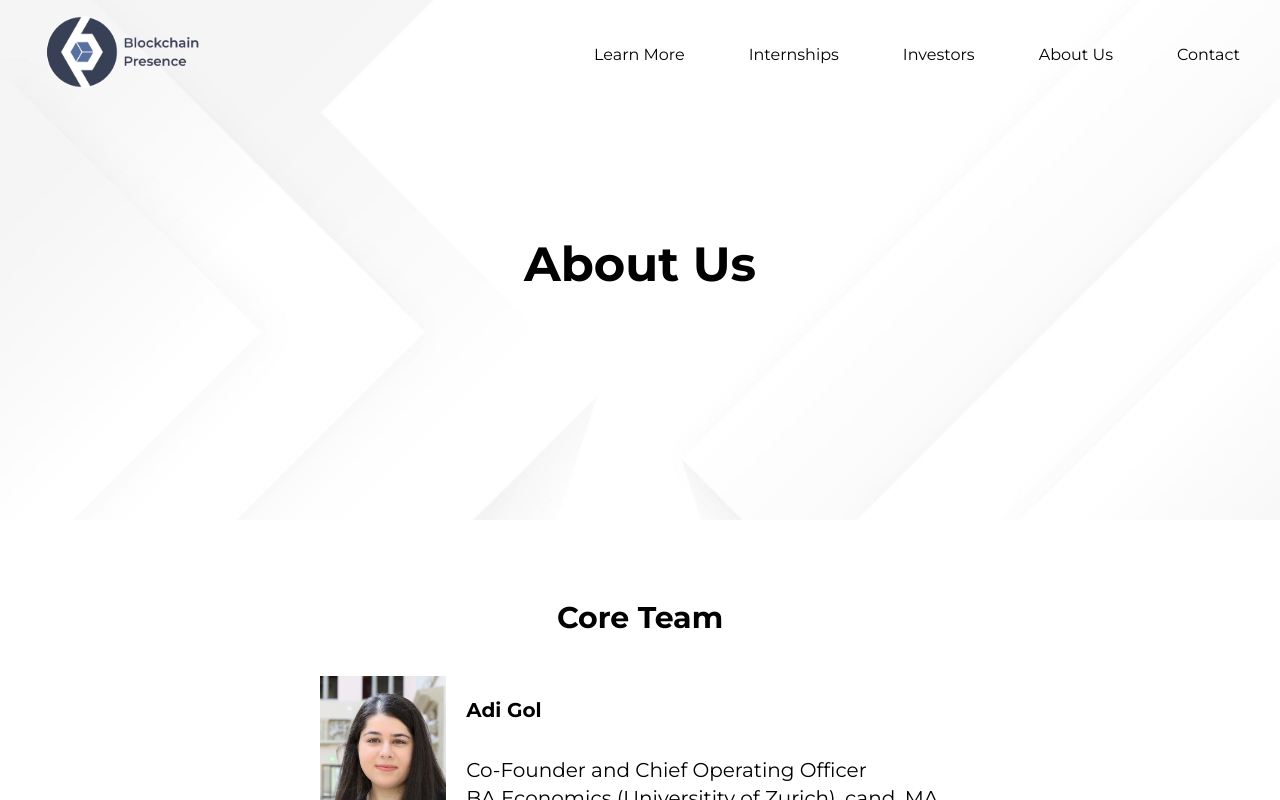
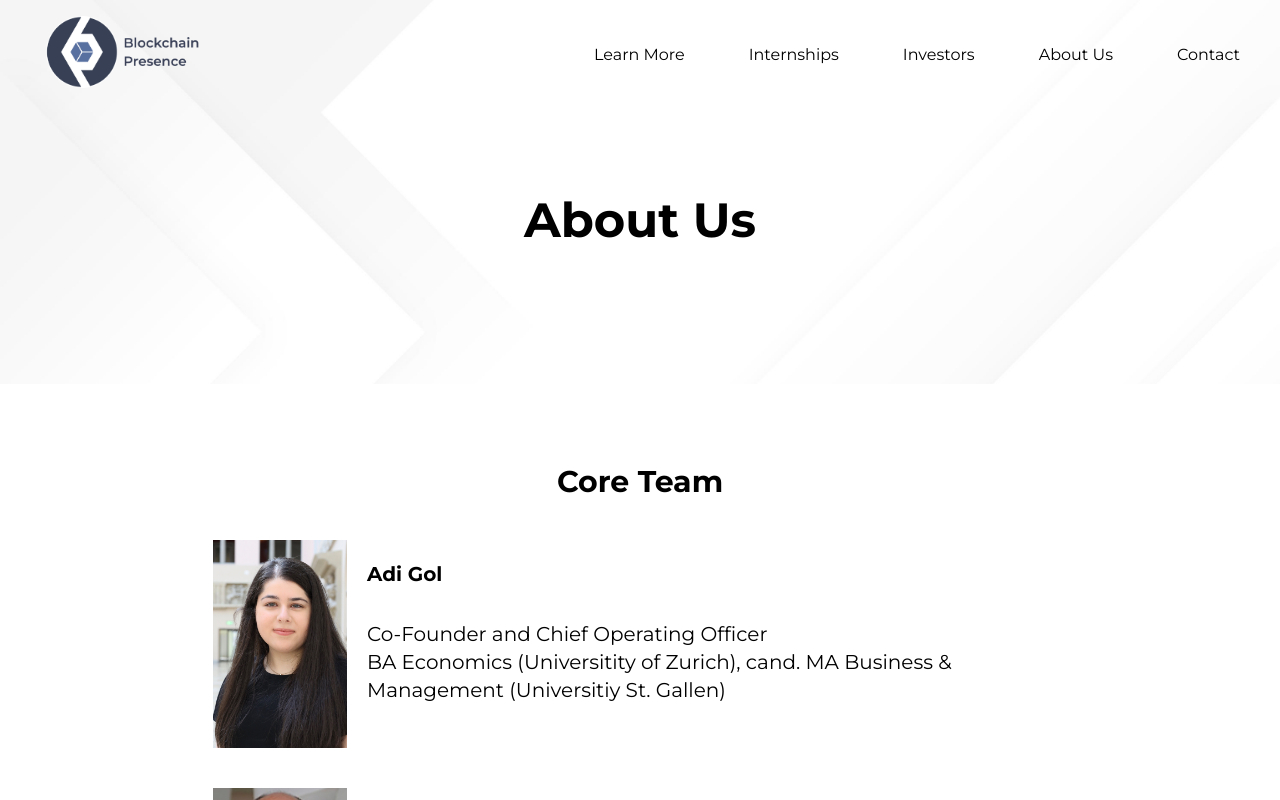
Before and after one commit to migub/BCP-Website-Next, a Next.js app: page /about-us in a window 1280 px wide. Shown: the top 800 px of the page. Built offline with nearby package versions, Linux system fonts and the light colour scheme.

Commit message:
about us design update

```diff
--- a/pages/about-us.js
+++ b/pages/about-us.js
@@ -7,10 +7,10 @@ const AboutUs = () => {
     <div>
       <TitleSection
         title="About Us"
-        // className="h-[300px] lg:h-[100px] lg:pt-42 lg:pb-20"
+        className="h-[300px] lg:h-[100px] lg:pt-64 lg:pb-32"
         subTitle=""
       />
-      <div className="flex flex-col items-center justify-center w-1/2 py-20 m-auto pb-28">
+      <div className="flex flex-col w-full items-center justify-center md:w-2/3 max-w-[1000px] py-20 m-auto pb-28">
         <div className="text-3xl font-bold">Core Team</div>
         <div className="flex flex-col w-full mt-10 space-y-10 ">
           <TeamItem
```
